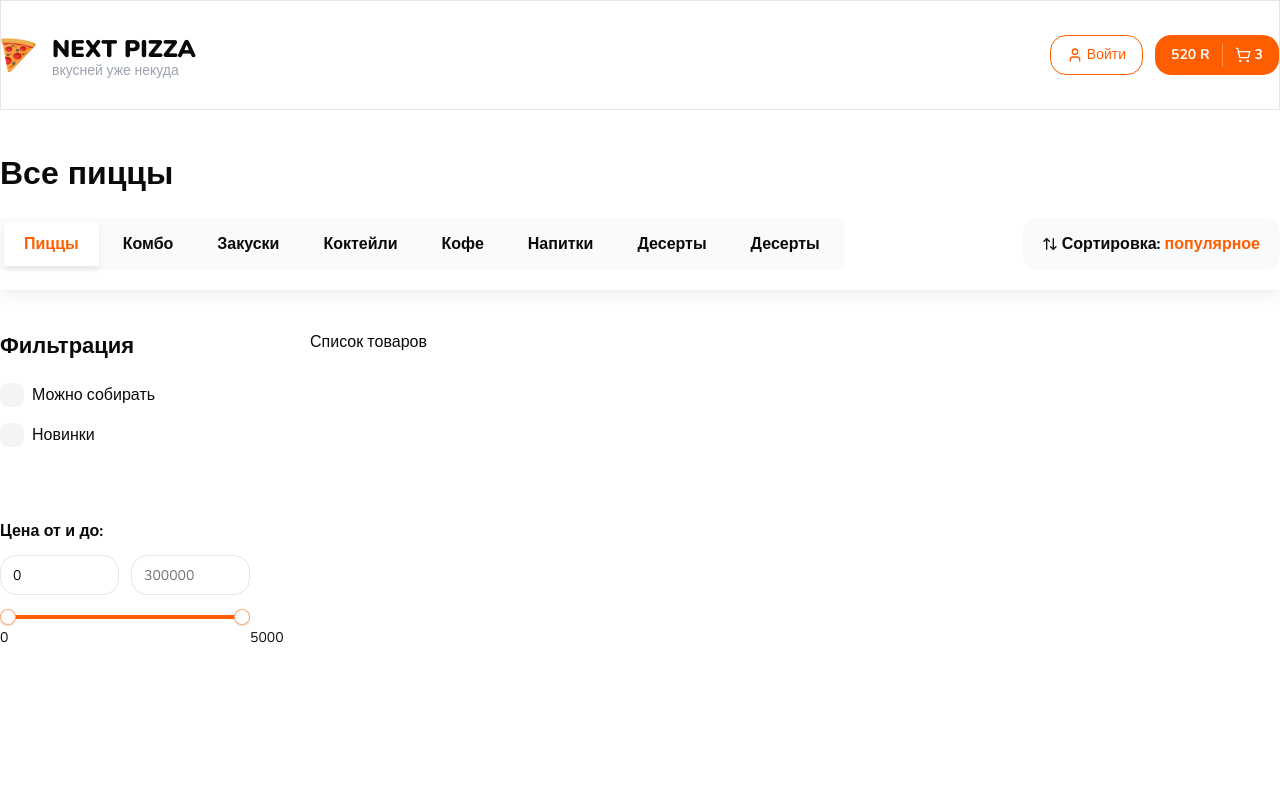
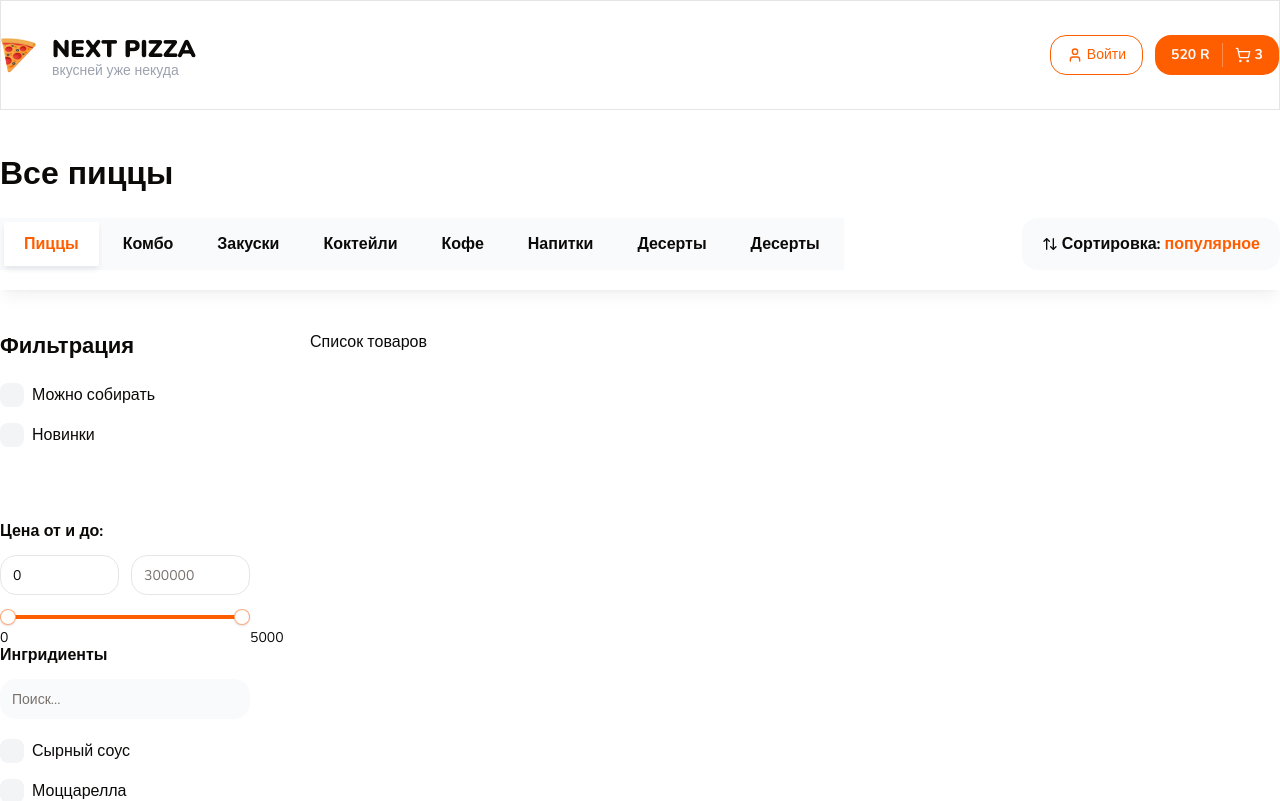
Before and after one commit to it-spectre-ru/next-pizza, a Next.js app: page / in a window 1280 px wide. Shown: the top 801 px of the page. Built offline with nearby package versions, Linux system fonts and the light colour scheme.

Commit message:
add custom checkbox

```diff
--- /dev/null
+++ b/components/shared/checkbox-filters-group.tsx
@@ -0,0 +1,53 @@
+'use client';
+
+import React from 'react';
+import { FilterChecboxProps, FilterCheckbox } from './filter-checkbox';
+import { Input } from '../ui/input';
+
+type Item = FilterChecboxProps;
+
+interface Props {
+  title: string;
+  items: Item[];
+  defaultItems?: Item[];
+  limit?: number;
+  searchInputPlaceholder?: string;
+  onChange?: (values: string[]) => void;
+  defaultValue?: string[];
+  className?: string;
+}
+
+export const CheckboxFiltersGroup: React.FC<Props> = ({
+  title,
+  items,
+  defaultItems,
+  limit = 5,
+  searchInputPlaceholder = 'Поиск...',
+  className,
+  onChange,
+  defaultValue
+}) => {
+  return (
+    <div className={className}>
+      <p className='font-bold mb-3'>{title}</p>
+
+      <div className="mb-5">
+        <Input placeholder={searchInputPlaceholder} className="bg-gray-50 border-none" />
+      </div>
+
+      <div className="flex flex-col gap-4 max-h-96 pr-2 overflow-auto scrollbar">
+        {items.map((item, index) => (
+          <FilterCheckbox
+            key={index}
+            text={item.text}
+            value={item.value}
+            endAdornment={item.endAdornment}
+            checked={false}
+            onCheckedChange={(ids) => console.log(ids)}
+          />
+        ))}
+      </div>
+
+    </div>
+  );
+}
--- a/components/shared/filters.tsx
+++ b/components/shared/filters.tsx
@@ -4,6 +4,7 @@
 import { FilterCheckbox } from './filter-checkbox';
 import { Input } from '../ui';
 import { RangeSlider } from './range-slider';
+import { CheckboxFiltersGroup } from './checkbox-filters-group';
 
 interface Props {
   className?: string;
@@ -14,11 +15,13 @@
     <div className={cn('', className)}>
       <Title text='Фильтрация' size='sm' className='mb-5 font-bold' />
 
+      {/* Верхние чекбоксы */}
       <div className='flex flex-col gap-4'>
         <FilterCheckbox text="Можно собирать" value="1" />
         <FilterCheckbox text="Новинки" value="2" />
       </div>
 
+      {/* Фильтр цен */}
       <div className='mt-5 border-y-neutral-100 py-6 pb-7'></div>
       <p className='font-bold mb-3'>Цена от и до:</p>
       <div className='flex gap-3 mb-5'>
@@ -27,6 +30,28 @@
       </div>
 
       <RangeSlider min={0} max={5000} step={10} value={[0, 5000]} />
+
+      <CheckboxFiltersGroup
+        title='Ингридиенты'
+        className='mt-5'
+        limit={6}
+        defaultItems={[
+          { text: 'Сырный соус', value: '1' },
+          { text: 'Моццарелла', value: '2' },
+          { text: 'Чеснок', value: '3' },
+          { text: 'Солёные огурчики', value: '4' },
+          { text: 'Красный лук', value: '5' },
+          { text: 'Томаты', value: '6' },
+        ]}
+        items={[
+          { text: 'Сырный соус', value: '1' },
+          { text: 'Моццарелла', value: '2' },
+          { text: 'Чеснок', value: '3' },
+          { text: 'Солёные огурчики', value: '4' },
+          { text: 'Красный лук', value: '5' },
+          { text: 'Томаты', value: '6' },
+        ]}
+      />
     </div>
   );
 };
```
